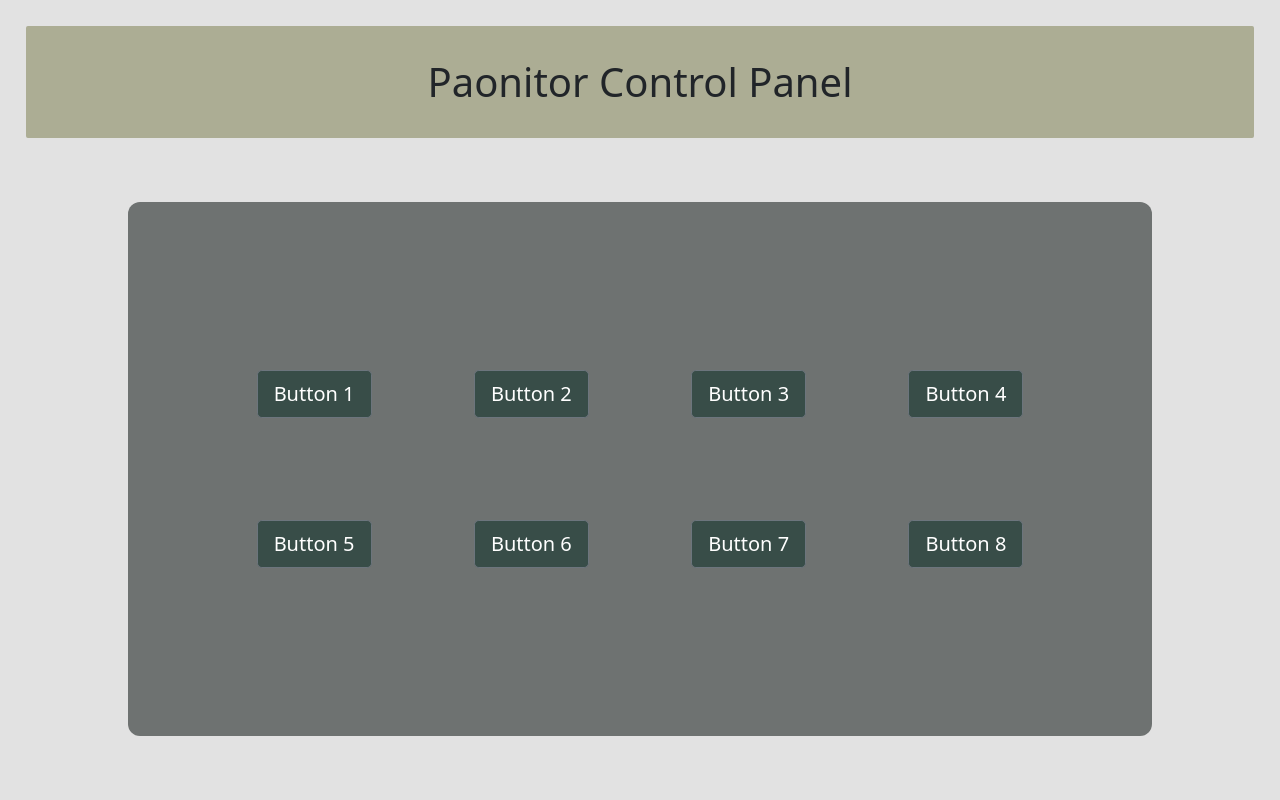
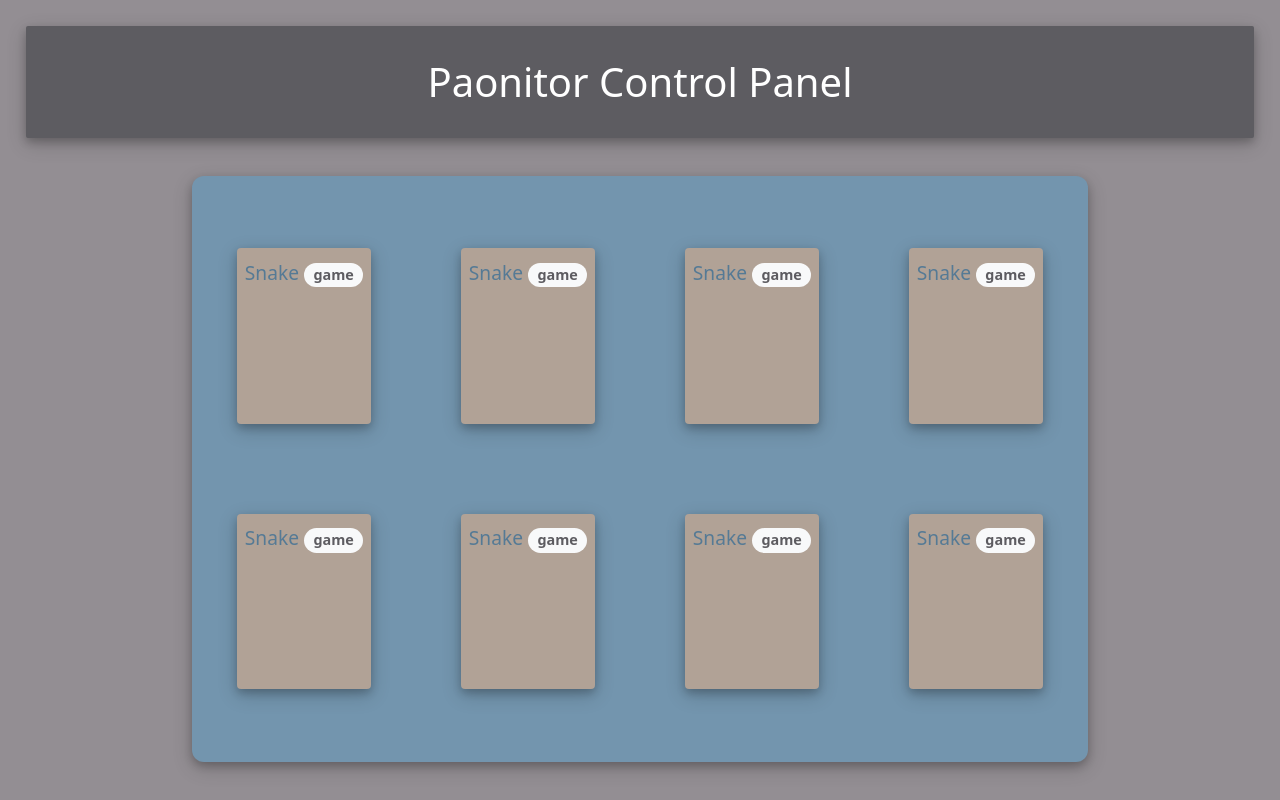
Before and after one commit to thomasgit227/paonitor, a React (Create React App) app in the folder client/: page / in a window 1280 px wide. Built offline with nearby package versions, Linux system fonts and the light colour scheme.

Commit message:
Frontend styling

```diff
--- a/client/src/Components/HomePage/HomePage.css
+++ b/client/src/Components/HomePage/HomePage.css
@@ -1,9 +1,10 @@
 html, body {
     height: 100%;
+    font-family: Verdana, sans-serif;
 }
 
 .pageContainer{
-    background-color: #E2E2E2;
+    background-color: #938e93;
     height: 100%;
     width: 100%;
     display: flex;
@@ -15,27 +16,30 @@ html, body {
 }
 
 .head{
-    background-color: #ACAD94;
+    background-color: #5d5C61;
     width: 96%;
     padding-top: 2rem;
     padding-bottom: 2rem;
     margin: 2%;
     border-radius: .05em;
+    color: white;
+    box-shadow: 0 4px 8px 0 rgba(0, 0, 0, 0.2), 0 6px 20px 0 rgba(0, 0, 0, 0.19);
 }
 
 .buttonContainer{
-    background-color: #6E7271;
+    background-color: #7395AE;
     height: 80%;
-    width: 80%;
+    width: 70%;
     display: flex;
     flex-flow: row wrap;
     align-items: center;
     justify-content: center;
     align-content: center;
-    margin-bottom: 5%;
-    margin-top: 3%;
+    margin-bottom: 3%;
+    margin-top: 1%;
     overflow: auto;
     border-radius: .75em;
+    box-shadow: 0 4px 8px 0 rgba(0, 0, 0, 0.2), 0 6px 20px 0 rgba(0, 0, 0, 0.19);
 }
 
 .buttonStyle{
--- a/client/src/Components/HomePage/HomePage.js
+++ b/client/src/Components/HomePage/HomePage.js
@@ -1,6 +1,7 @@
 import React from 'react';
 import { Button } from 'reactstrap';
 import './HomePage.css';
+import ProgramCard from './ProgramCard.js';
 
 const Home = () => {
 
@@ -10,15 +11,14 @@ const Home = () => {
             <h1 class="head">Paonitor Control Panel</h1>
 
             <div class="buttonContainer">
-
-                <Button style={{ backgroundColor: '#384D48' }} size="lg" className="buttonStyle">Button 1</Button>{' '}
-                <Button style={{ backgroundColor: '#384D48' }} size="lg" className="buttonStyle">Button 2</Button>{' '}
-                <Button style={{ backgroundColor: '#384D48' }} size="lg" className="buttonStyle">Button 3</Button>{' '}
-                <Button style={{ backgroundColor: '#384D48' }} size="lg" className="buttonStyle">Button 4</Button>{' '}
-                <Button style={{ backgroundColor: '#384D48' }} size="lg" className="buttonStyle">Button 5</Button>{' '}
-                <Button style={{ backgroundColor: '#384D48' }} size="lg" className="buttonStyle">Button 6</Button>{' '}
-                <Button style={{ backgroundColor: '#384D48' }} size="lg" className="buttonStyle">Button 7</Button>{' '}
-                <Button style={{ backgroundColor: '#384D48' }} size="lg" className="buttonStyle">Button 8</Button>{' '}
+                <ProgramCard title="Snake" type="game" description="Classic snake arcade game" output="progCard" />
+                <ProgramCard title="Snake" type="game" description="Classic snake arcade game" output="progCard" />
+                <ProgramCard title="Snake" type="game" description="Classic snake arcade game" output="progCard" />
+                <ProgramCard title="Snake" type="game" description="Classic snake arcade game" output="progCard" />
+                <ProgramCard title="Snake" type="game" description="Classic snake arcade game" output="progCard" />
+                <ProgramCard title="Snake" type="game" description="Classic snake arcade game" output="progCard" />
+                <ProgramCard title="Snake" type="game" description="Classic snake arcade game" output="progCard" />
+                <ProgramCard title="Snake" type="game" description="Classic snake arcade game" output="progCard" />
 
             </div>
 
--- /dev/null
+++ b/client/src/Components/HomePage/ProgramCard.css
@@ -0,0 +1,66 @@
+.containerElement {
+    background-color: #B1A296;
+    cursor: pointer;
+    width: 15%;
+    height: 30%;
+    margin-left: 5%;
+    margin-right: 5%;
+    margin-top: 5%;
+    margin-bottom: 5%;
+    display: flex;
+    flex-direction: column;
+    flex-wrap: wrap;
+    align-items: center;
+    justify-content: center;
+    align-content: center;
+    overflow: hidden;
+    border-radius: .25em;
+    box-shadow: 0 4px 8px 0 rgba(0, 0, 0, 0.2), 0 6px 20px 0 rgba(0, 0, 0, 0.19);
+}
+
+.title {
+    height: 35%;
+    display: flex;
+    flex-direction: row;
+    flex-wrap: wrap;
+    align-items: center;
+    justify-content: center;
+    align-content: center;
+    text-align: center;
+    overflow: hidden;
+    color: #557A95;
+}
+
+div.title > h4 {
+    font-size: 1.5vw !important;
+    line-height: 1vw !important;
+    text-align: center;
+}
+
+.badge {
+    color: #5d5C61 !important;
+    font-size: 75% !important;
+    align-self: center !important;
+}
+
+.description {
+    visibility: hidden;
+    background-color: #557A95;
+    height: 65%;
+    width: 100%;
+    padding: 1%;
+    display: flex;
+    flex-direction: row;
+    flex-grow: 1;
+    flex-wrap: wrap;
+    align-items: center;
+    justify-content: center;
+    align-content: center;
+    text-align: center;
+    overflow: auto;
+    font-size: .75vw;
+}
+
+.containerElement:hover > div.description {
+    visibility: visible !important;
+}
--- /dev/null
+++ b/client/src/Components/HomePage/ProgramCard.js
@@ -0,0 +1,26 @@
+import React from 'react';
+import './ProgramCard.css';
+import { Badge } from 'reactstrap';
+
+const ProgramCard = ({ title, type, description, output }) => {
+
+    return (
+        <div class="containerElement">
+
+            <div class="title">
+                <h4>{title}&nbsp;<Badge color="light" pill> {type}</Badge></h4>
+
+            </div>
+
+            <div class="description">
+                <p>{description}</p>
+            </div>
+
+        </div>
+    );
+
+}
+
+export default ProgramCard;
+
+// Badge colors: Primary Secondary Success Danger Warning Info Light Dark
```
